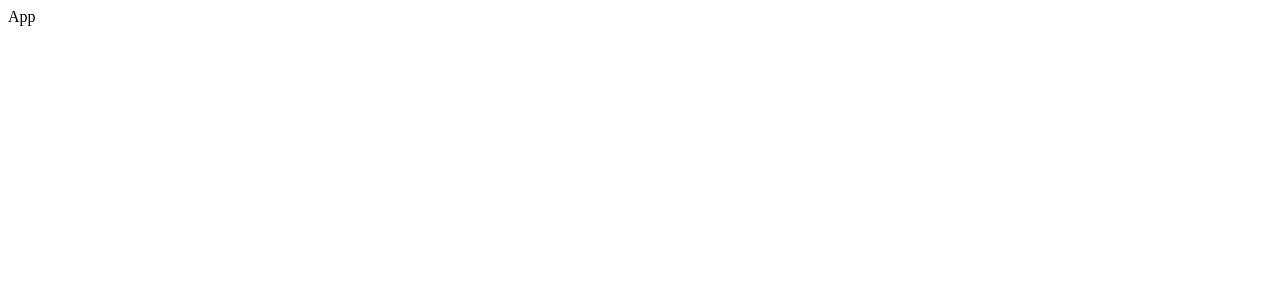
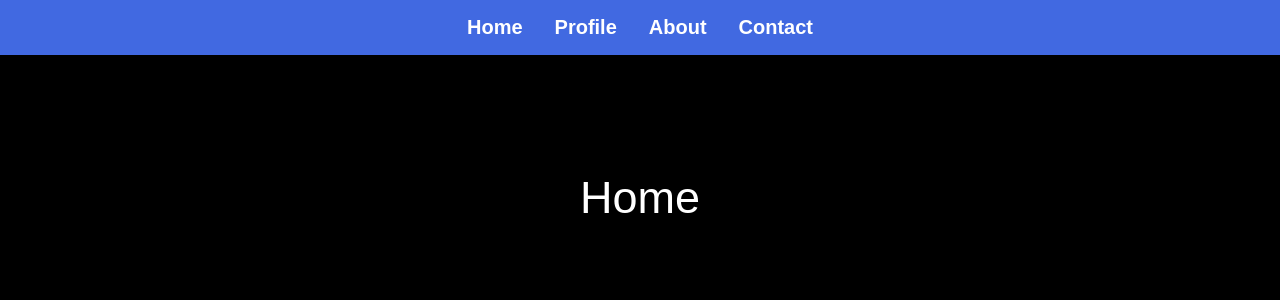
Before and after one commit to armanjes/react, a React (Vite) app: page / in a window 1280 px wide. Shown: the top 300 px of the page. Built offline with nearby package versions, Linux system fonts and the light colour scheme.

Commit message:
topic left - nested routing

```diff
--- a/package.json
+++ b/package.json
@@ -10,11 +10,9 @@
     "preview": "vite preview"
   },
   "dependencies": {
-    "@hookform/resolvers": "^3.10.0",
     "react": "^18.3.1",
     "react-dom": "^18.3.1",
-    "react-hook-form": "^7.54.2",
-    "zod": "^3.24.1"
+    "react-router-dom": "^7.1.3"
   },
   "devDependencies": {
     "@eslint/js": "^9.17.0",
--- a/src/App.jsx
+++ b/src/App.jsx
@@ -1,6 +1,33 @@
+import { Route, Routes } from "react-router-dom";
+import Home from "./pages/Home";
+import About from "./pages/About";
+import Contact from "./pages/Contact";
+import Navbar from "./components/Navbar";
+import Profile from "./pages/Profile";
+import ErrorPage from "./pages/ErrorPage";
+
 const App = () => {
   return (
-    <div>App</div>
-  )
-}
-export default App
+    <>
+      <Navbar />
+      <Routes>
+        <Route path="/" element={<Home />} />
+        {/* dynamic routing */}
+        <Route path="/Profile/:id" element={<Profile />} />
+        <Route path="/about" element={<About />} />
+        <Route path="/contact" element={<Contact />} />
+        <Route path="*" element={<ErrorPage />} />
+      </Routes>
+    </>
+  );
+};
+export default App;
+
+/*
+What is react-router-dom?
+It is a **library* used for handing **client side navigation* in react apps. It does **reload* the page. It updates UI dynamically based on the URL(Uniform Resource Locator).
+
+Routes -> Wraps multiple route component.
+Route -> Defines the route or path for the page.
+path="*" -> catches all unknown errors.
+*/
--- /dev/null
+++ b/src/components/Navbar.jsx
@@ -0,0 +1,13 @@
+import { Link } from "react-router-dom"
+
+const Navbar = () => {
+  return (
+    <nav>
+      <Link to="/">Home</Link>
+      <Link to="/profile">Profile</Link>
+      <Link to="/about">About</Link>
+      <Link to="/contact">Contact</Link>
+    </nav>
+  );
+}
+export default Navbar
--- a/src/main.jsx
+++ b/src/main.jsx
@@ -1,9 +1,17 @@
-import { StrictMode } from 'react'
-import { createRoot } from 'react-dom/client'
-import App from './App.jsx'
+import { StrictMode } from "react";
+import { createRoot } from "react-dom/client";
+import { BrowserRouter } from "react-router-dom";
+import App from "./App.jsx";
+import "./styles.css";
 
-createRoot(document.getElementById('root')).render(
+createRoot(document.getElementById("root")).render(
   <StrictMode>
-    <App />
-  </StrictMode>,
-)
+    <BrowserRouter>
+      <App />
+    </BrowserRouter>
+  </StrictMode>
+);
+
+/*
+Browser router enables React Router to control navigation using browser history API.
+*/
--- /dev/null
+++ b/src/pages/About.jsx
@@ -0,0 +1,19 @@
+import { useNavigate } from "react-router-dom";
+
+const About = () => {
+  const navigate = useNavigate();
+  return (
+    <>
+      <div className="about">About</div>
+      <button onClick={() => navigate("/")}>Navigate to Home page</button>
+    </>
+  );
+};
+export default About;
+
+/**
+ * useNavigate is a hook in react-router-dom.
+ * It is useful for redirecting after login, register, form submission, API calls.
+ * You can trigger navigation inside functions, events, or useEffect.
+ * Link and useNavigate works same but serves different purposes. Link is a Component and UseNavigate is a hook. Link used for clickable links and UseNavigate used inside function to navigate programmatically(e.g. login, register, form submission and condition).
+ */
--- /dev/null
+++ b/src/pages/Contact.jsx
@@ -0,0 +1,6 @@
+const Contact = () => {
+  return (
+    <div className="contact">Contact</div>
+  )
+}
+export default Contact
--- /dev/null
+++ b/src/pages/ErrorPage.jsx
@@ -0,0 +1,6 @@
+const ErrorPage = () => {
+  return (
+    <div>ErrorPage</div>
+  )
+}
+export default ErrorPage
--- /dev/null
+++ b/src/pages/Home.jsx
@@ -0,0 +1,6 @@
+const Home = () => {
+  return (
+    <div className="home">Home</div>
+  )
+}
+export default Home
--- /dev/null
+++ b/src/pages/Profile.jsx
@@ -0,0 +1,12 @@
+import { useParams } from "react-router-dom";
+
+const Profile = () => {
+  let { id } = useParams();
+  return <div>Profile {id}</div>;
+};
+export default Profile;
+
+/**
+ * useParams is a hook available in react-router-dom.
+ * Use it for dynamic routing like profile page, single product detail page etc.
+ */
--- /dev/null
+++ b/src/styles.css
@@ -0,0 +1,35 @@
+* {
+  margin: 0;
+  padding: 0;
+  box-sizing: border-box;
+  font-family: sans-serif;
+}
+
+body {
+  background-color: #000000;
+  color: #ffffff;
+}
+
+a {
+  color: #ffffff;
+  text-decoration: none;
+  font-size: 20px;
+  font-weight: 600;
+}
+
+nav {
+  background-color: royalblue;
+  padding: 1em 2em;
+  display: flex;
+  justify-content: center;
+  align-items: center;
+  gap: 2em;
+}
+
+.home,
+.about,
+.contact {
+  font-size: 45px;
+  text-align: center;
+  margin-top: 2.6em;
+}
```
Also changed, not shown: 1 other file (tests, documents, lock files or other folders).
